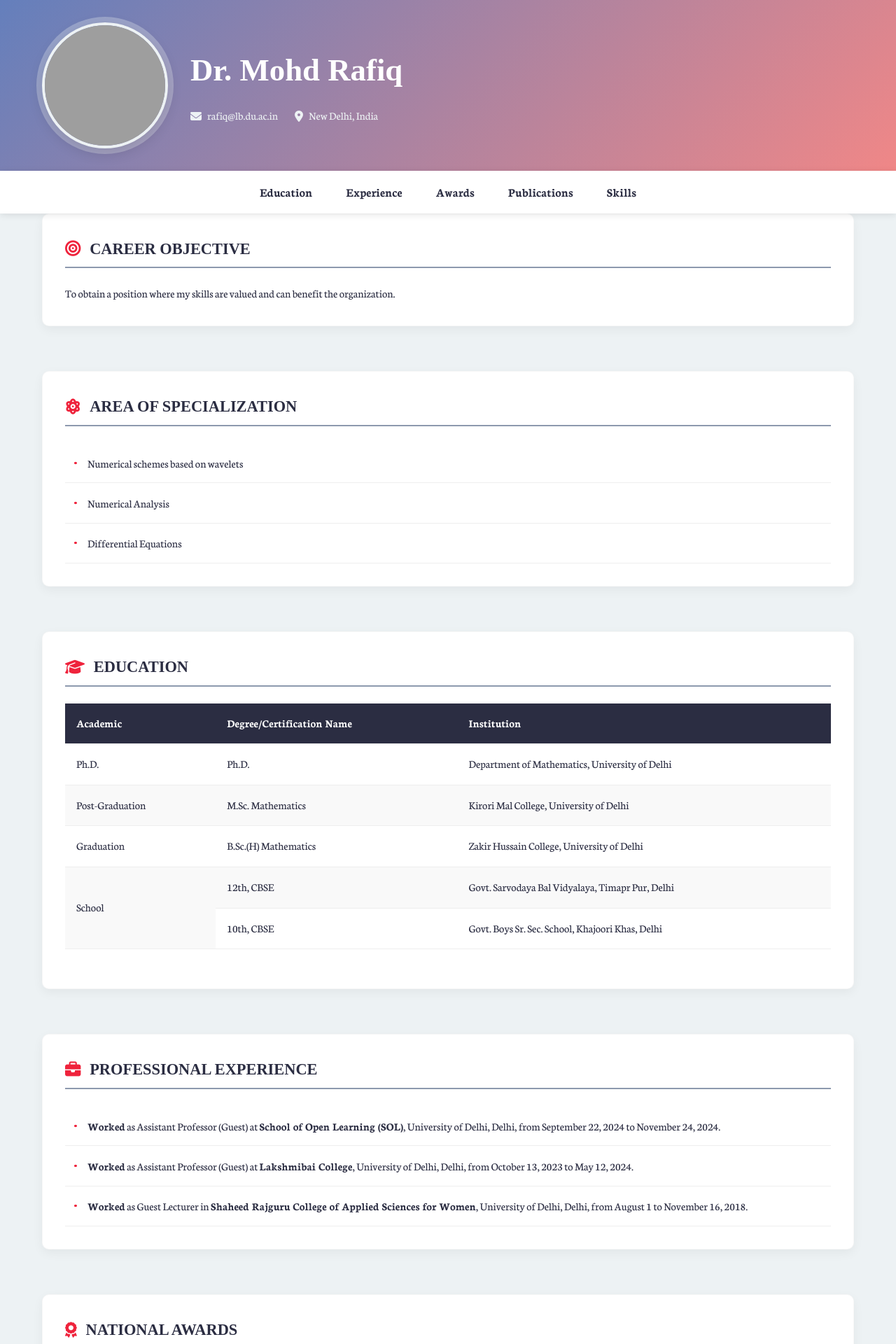
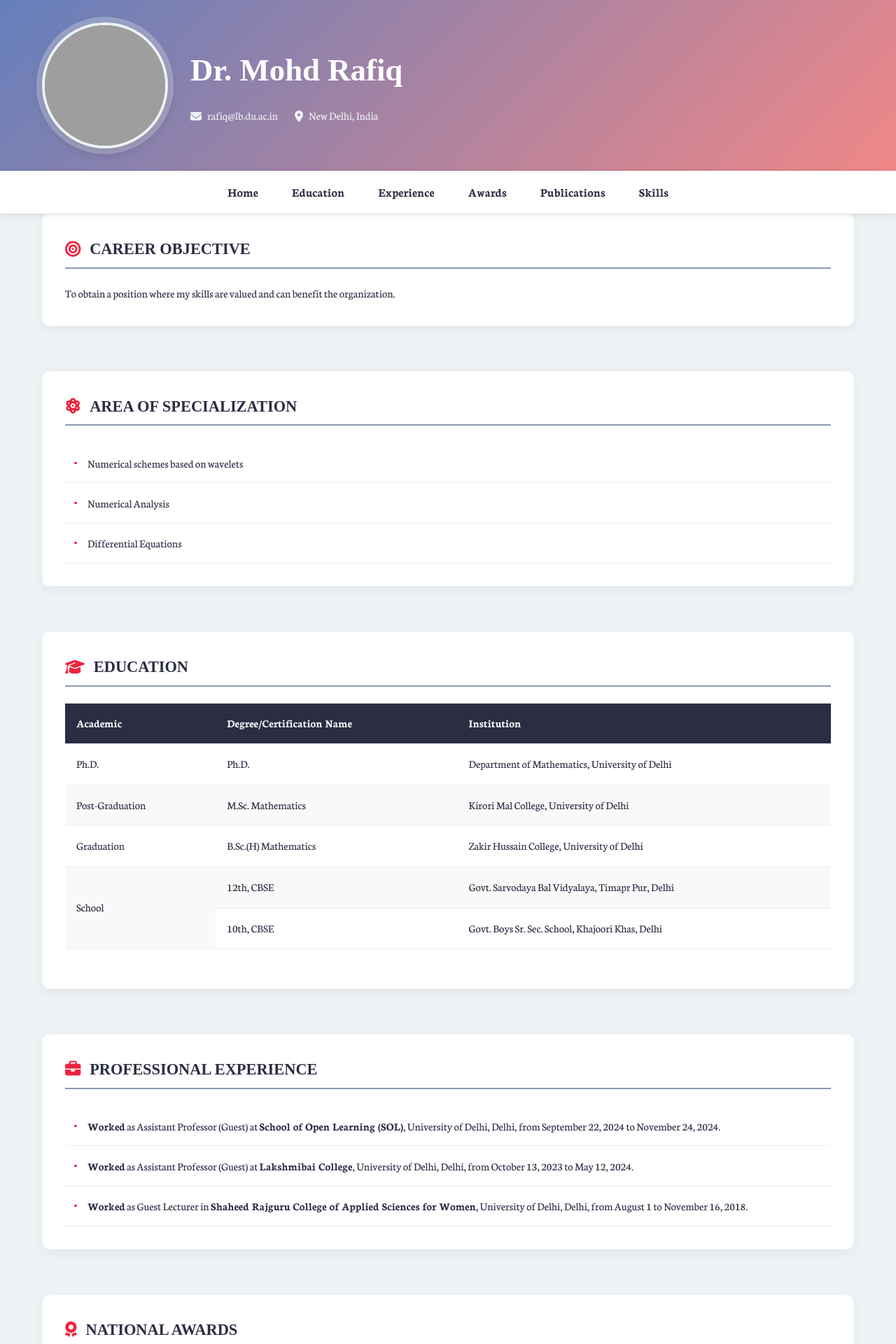
Before and after one commit to rafiq1506/rafiq1506.github.io, a Jekyll site: the page built from index.html, in a window 1280 px wide. Shown: the top 1920 px of the page at 70% size. Built offline with Jekyll 4.4.1, drawn with Linux system fonts in a browser that asks for light colours; some web fonts are replaced; grey boxes are pictures that could not be loaded.

Commit message:
Update default.html

```diff
--- a/_layouts/default.html
+++ b/_layouts/default.html
@@ -397,9 +397,10 @@
   <nav>
     <div class="container">
       <ul class="nav-list">
+        <li class="nav-item"><a href="/" class="nav-link">Home</a></li>
         <li class="nav-item"><a href="/#education" class="nav-link">Education</a></li>
         <li class="nav-item"><a href="/#experience" class="nav-link">Experience</a></li>
-        <li class="nav-item"><a href="/#awards" class="nav-link">Awards</a></li>
+        <li class="nav-item"><a href="/awards/" class="nav-link">Awards</a></li>
         <li class="nav-item"><a href="/#publications" class="nav-link">Publications</a></li>
         <li class="nav-item"><a href="/#skills" class="nav-link">Skills</a></li>
       </ul>
```
